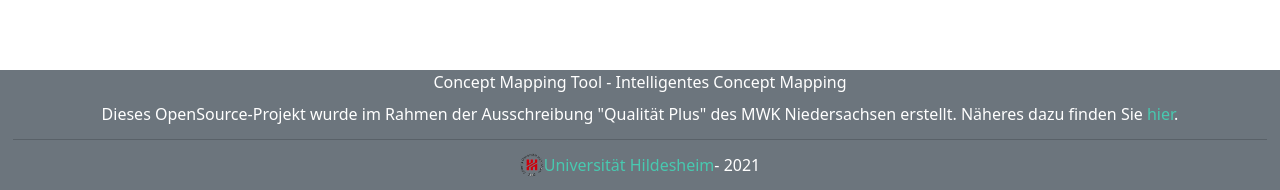
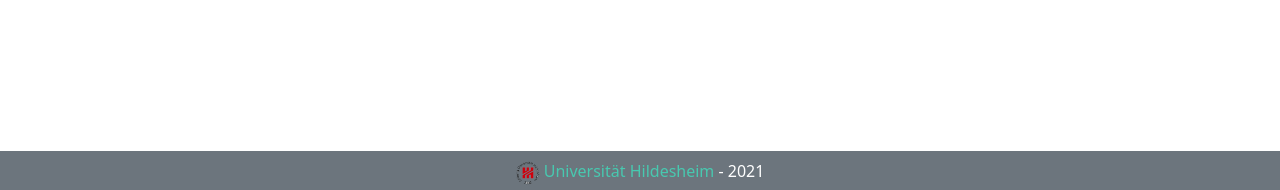
Before and after one commit to MethodJules/concept_map_tool, a Vue app: page /login in a window 1280 px wide. Shown: the part 607-797 px from the top of the page. Built offline with nearby package versions, Linux system fonts and the light colour scheme; what vue-fullscreen, vue-html-to-paper would draw is missing.

Commit message:
Sidebar and footer changes. Added scroll function to Sidebar concepts bar text from footer placed on the sidebar. It gives us more place for concept map. Footer css and sidebar css is changed

```diff
--- a/src/components/ConceptMap.vue
+++ b/src/components/ConceptMap.vue
@@ -642,6 +642,9 @@ export default {
 .markers {
   height: 0px;
 }
+.markers svg {
+  height: 0;
+}
 button {
   display: flex !important;
   justify-content: center !important;
@@ -694,7 +697,7 @@ button {
 }
 .net {
   /* width: 100%; */
-  min-height: 80vh !important;
+  min-height: 88vh !important;
   padding: 0;
 }
 
--- a/src/components/Home.vue
+++ b/src/components/Home.vue
@@ -60,6 +60,7 @@ export default {
 .pageContainer {
   padding-top: 0.5rem;
   margin: 0;
+  flex: 1;
 }
 
 .pageContainer-sidebar {
--- a/src/components/Sidebar.vue
+++ b/src/components/Sidebar.vue
@@ -1,5 +1,5 @@
 <template>
-  <div>
+  <div class="sidebar-left">
     <div class="tools">
       <b-form-input
         class="tools-newConceptName"
@@ -33,7 +33,7 @@
         <b-icon icon="plus-circle" aria-hidden="true"></b-icon>
       </b-button>
     </div>
-
+    <div class="scrollable">
       <div
         class="tools-conceptButtons"
         v-for="(concept, i) in filteredConcepts"
@@ -84,6 +84,23 @@
             </div>
           </div>
         </b-row>
+      </div>
+    </div>
+    <div class="explanation">
+      <h6 class="explanation-header">
+        Concept Mapping Tool - Intelligentes Concept Mapping
+      </h6>
+      <span class="explanation-text">
+        Dieses OpenSource-Projekt wurde im Rahmen der Ausschreibung "Qualität
+        Plus" des MWK Niedersachsen erstellt. Näheres dazu finden Sie
+        <a
+          class="footer-link"
+          href="https://www.uni-hildesheim.de/fb4/institute/bwl/informationssysteme-und-unternehmensmodellierung/projekte/qualitaet-plus/"
+          target="_blank"
+          rel="noopener noreferrer"
+          >hier</a
+        >.
+      </span>
     </div>
   </div>
 </template>
@@ -258,6 +275,13 @@ export default {
 </script>
 
 <style scoped>
+.sidebar-left {
+  display: flex;
+  flex-direction: column;
+  min-height: 85vh;
+  flex: 1;
+}
+
 /* Tools */
 .tools {
   display: flex;
@@ -364,7 +388,22 @@ export default {
   display: flex;
   flex-direction: column;
 }
-
+.scrollable {
+  position: relative;
+  max-height: 50vh;
+  overflow-y: scroll;
+}
+@media only screen and (max-width: 600px) {
+  .scrollable {
+    height: 20vh;
+  }
+  .explanation {
+    display: none;
+  }
+  .sidebar-left {
+    min-height: 20vh;
+  }
+}
 /* Concept Buttons  */
 
 /* Recommender Modal */
@@ -378,4 +417,19 @@ export default {
 .recommender-modal-container {
   padding: 0.5rem 1rem;
 }
+
+/* Explanation */
+.explanation {
+  padding: 0.5rem;
+  margin-top: auto;
+}
+
+.explanation-header {
+  font-size: 0.8rem;
+}
+.explanation-text {
+  font-size: 0.7rem;
+  text-align: justify;
+}
+/* Explanation */
 </style>
--- a/src/components/shared/Footer.vue
+++ b/src/components/shared/Footer.vue
@@ -1,22 +1,6 @@
 <template>
-  <v-footer padless id="footer">
-    <v-card class="flat tile text-center" color="#6c757d">
-      <v-card-title>
-        Concept Mapping Tool - Intelligentes Concept Mapping
-      </v-card-title>
-      <v-card-subtitle class="footer-subtitle pt-2">
-        Dieses OpenSource-Projekt wurde im Rahmen der Ausschreibung "Qualität
-        Plus" des MWK Niedersachsen erstellt. Näheres dazu finden Sie
-        <a
-          class="footer-link"
-          href="https://www.uni-hildesheim.de/fb4/institute/bwl/informationssysteme-und-unternehmensmodellierung/projekte/qualitaet-plus/"
-          target="_blank"
-          rel="noopener noreferrer"
-          >hier</a
-        >.
-      </v-card-subtitle>
-      <v-divider></v-divider>
-      <v-card-text>
+  <footer>
+    <div>
       <img src="@/assets/logo.svg" width="24px" height="24px" />
       <a
         class="footer-link"
@@ -27,46 +11,23 @@
         Universität Hildesheim
       </a>
       - {{ new Date().getFullYear() }}
-      </v-card-text>
-    </v-card>
-  </v-footer>
+    </div>
+  </footer>
 </template>
 
 <style scoped>
-/* @media only screen and (max-width: 400px) {
-    .v-card__title,
-    .v-card__subtitle,
-    .v-divider {
-        display: none !important;
-    }
-    .v-card__text {
-        padding-bottom: 0;
-        padding-top: 1rem;
-    }
-} */
-
 footer {
   width: 100% !important;
+  background-color: #6c757d;
+  color: white;
+  display: flex;
+  justify-content: center;
+  align-items: center;
+  padding: 0.5rem;
 }
 
 .footer-link {
   color: #48c9b0;
   text-decoration: none;
 }
-
-.v-card__title,
-.v-card__subtitle,
-.v-card__text {
-  color: white;
-}
-.v-card__text {
-  display: flex;
-  align-items: center;
-  justify-content: center;
-  padding-bottom: 1rem;
-}
-
-.v-divider {
-  margin: 0.8rem;
-}
 </style>
```
Lines whose indentation alone changed are shown as unchanged.
